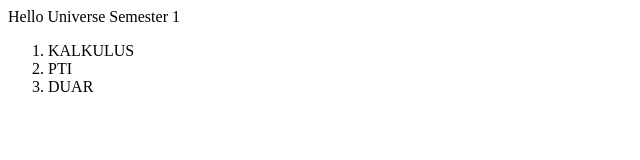
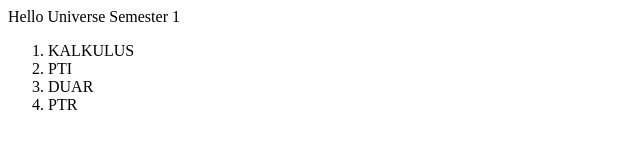
Before and after one commit to ghofaralhasyim/POPO, a plain HTML site: page index.html in a window 1280 px wide. Shown: the full height of the page, 0-640 px from the left. Drawn offline with Linux system fonts and the light colour scheme.

Commit message:
test derr

```diff
--- a/index.html
+++ b/index.html
@@ -8,6 +8,7 @@
             <li>KALKULUS</li>
             <li>PTI</li>
             <li>DUAR</li>
+            <li>PTR</li>
         </ol>
     </body>
 </html>
```
